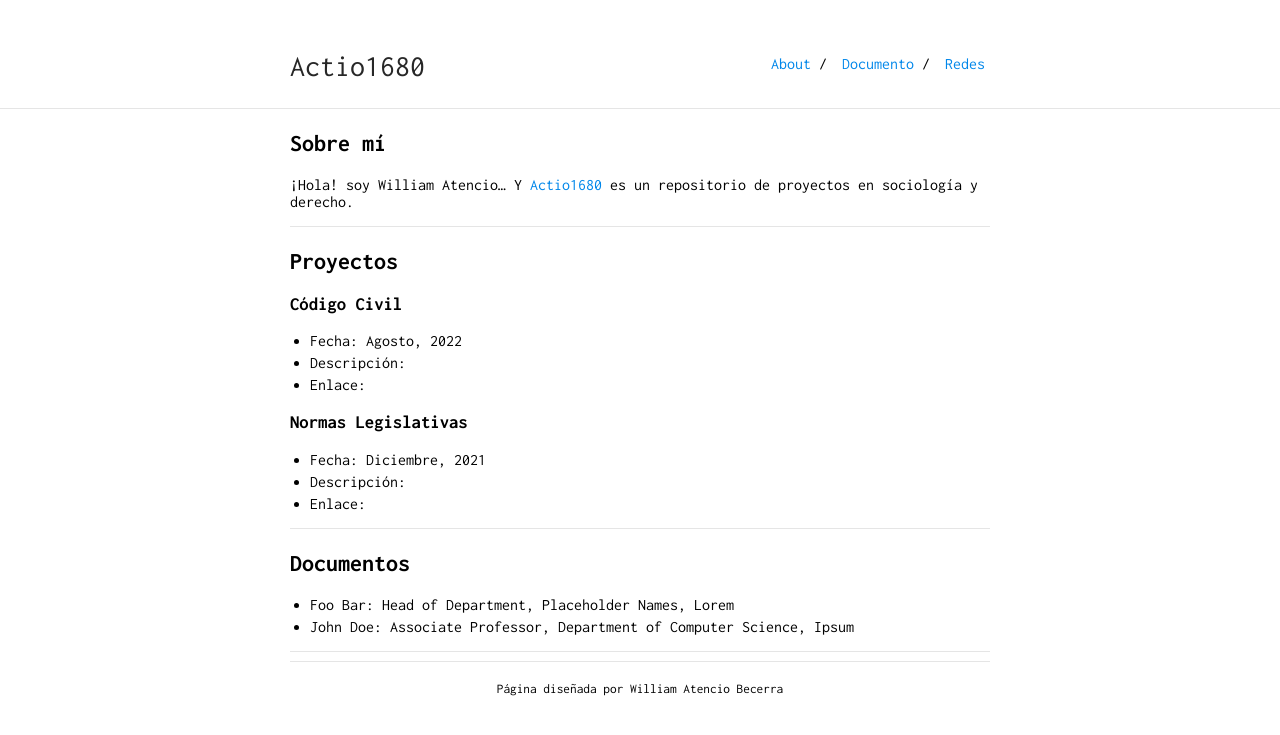
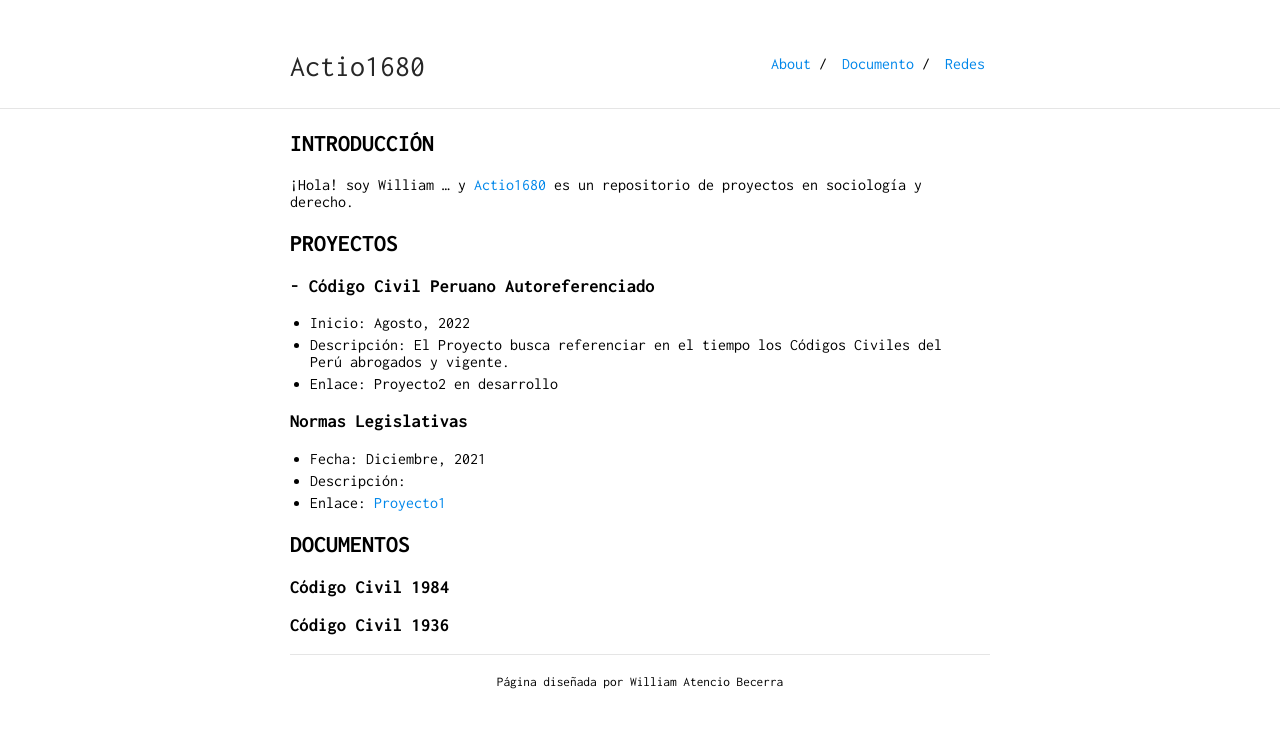
Before and after one commit to actio1680/actio1680.github.io, a Jekyll site: the page built from index.md, in a window 1280 px wide. Shown: the top 735 px of the page. Built offline with Jekyll 4.4.1, drawn with Linux system fonts in a browser that asks for light colours; our own code applies the rules of GitHub Pages for plain Markdown files.

Commit message:
Update index.md

```diff
--- a/index.md
+++ b/index.md
@@ -2,31 +2,30 @@
 layout: default
 ---
 
-## Sobre mí
+## INTRODUCCIÓN
 
-¡Hola! soy William Atencio... Y [Actio1680](https://github.com/) es un repositorio de proyectos en sociología y derecho.
+¡Hola! soy William ... y [Actio1680](https://github.com/) es un repositorio de proyectos en sociología y derecho.
 
 <!-- <img class="profile-picture" src="sherlock.jpg"> -->
----
 
-## Proyectos
 
-### Código Civil
-- Fecha: Agosto, 2022
-- Descripción:
-- Enlace:
+
+## PROYECTOS
+
+### - Código Civil Peruano Autoreferenciado
+- Inicio: Agosto, 2022
+- Descripción: El Proyecto busca referenciar en el tiempo los Códigos Civiles del Perú abrogados y vigente.
+- Enlace: Proyecto2 en desarrollo
 
 ### Normas Legislativas
 - Fecha: Diciembre, 2021
 - Descripción:
-- Enlace:
-
----
-
-## Documentos
-
-* Foo Bar: Head of Department, Placeholder Names, Lorem
-* John Doe: Associate Professor, Department of Computer Science, Ipsum
+- Enlace: [Proyecto1](https://github.com/actio1680/Normas-legislativas-Peru-1904-2021)
 
 
----
+
+
+## DOCUMENTOS
+
+### Código Civil 1984
+### Código Civil 1936
```
